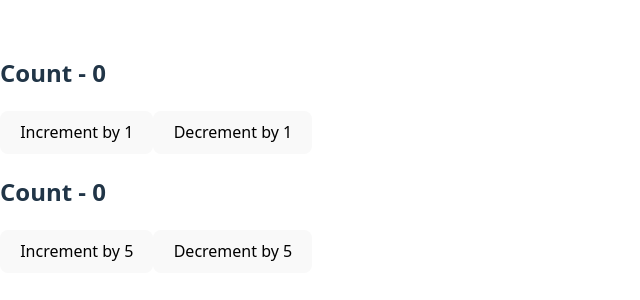
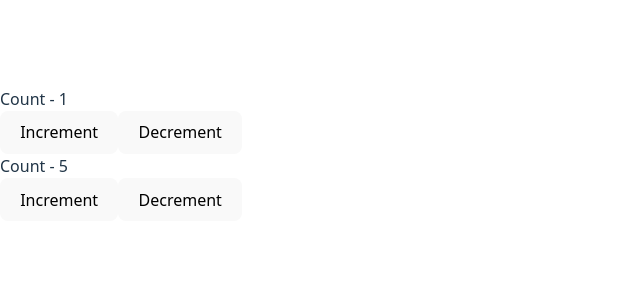
Before and after one commit to bappimazumder/react-my-app, a React (Vite) app: page / in a window 1280 px wide. Shown: the part 246-546 px from the top of the page, without its empty margins (0-640 px from the left). Built offline with nearby package versions, Linux system fonts and the light colour scheme.

Commit message:
main: implment counter three for use reducer

```diff
--- a/src/App.jsx
+++ b/src/App.jsx
@@ -6,13 +6,14 @@
 //import Form from "./components/FormFunc";
 // import Time from "./components/Time";
 // import Counter from "./components/Counterfunc";
-import ComplexCounter from "./components/ComplexCounter";
+//import ComplexCounter from "./components/ComplexCounter";
+import CounterThree from "./components/CounterThree";
 
 export default function App(){
 
   return(
     <div className="app">
-      <ComplexCounter />
+      <CounterThree />
     </div>
   );
 
--- /dev/null
+++ b/src/components/CounterThree.jsx
@@ -0,0 +1,39 @@
+import { useReducer } from "react";
+
+const initialState = 1;
+const initialState2 = 5;
+
+const reducer = (state,action) => {
+    switch(action){
+        case 'increment':
+            return state + 1;
+        case 'decrement':
+            return state - 1;
+        default:
+            return state;
+    }
+}
+
+export default function CounterThree(){
+    const [count,dispatch] = useReducer(reducer,initialState);
+    const [count2,dispatch2] = useReducer(reducer,initialState2);
+    return(
+        <div>
+            <div>
+                <div>
+                    <div> Count - {count}</div>
+                    <button type="button" onClick={() => dispatch('increment')}>Increment</button>
+                    <button type="button" onClick={() => dispatch('decrement')}>Decrement</button>
+                </div>
+            </div>
+            <div>
+                <div>
+                    <div> Count - {count2}</div>
+                    <button type="button" onClick={() => dispatch2('increment')}>Increment</button>
+                    <button type="button" onClick={() => dispatch2('decrement')}>Decrement</button>
+                </div>
+            </div>
+        </div>
+    );
+
+}
--- a/src/components/Counterfunc.jsx
+++ b/src/components/Counterfunc.jsx
@@ -18,7 +18,7 @@
             <div>
                 <div> Count - {count}</div>
                 <button type="button" onClick={() => dispatch('increment')}>Increment</button>
-                <button type="button" onClick={() => dispatch('increment')}>Decrement</button>
+                <button type="button" onClick={() => dispatch('decrement')}>Decrement</button>
             </div>
         </div>
     );
```
